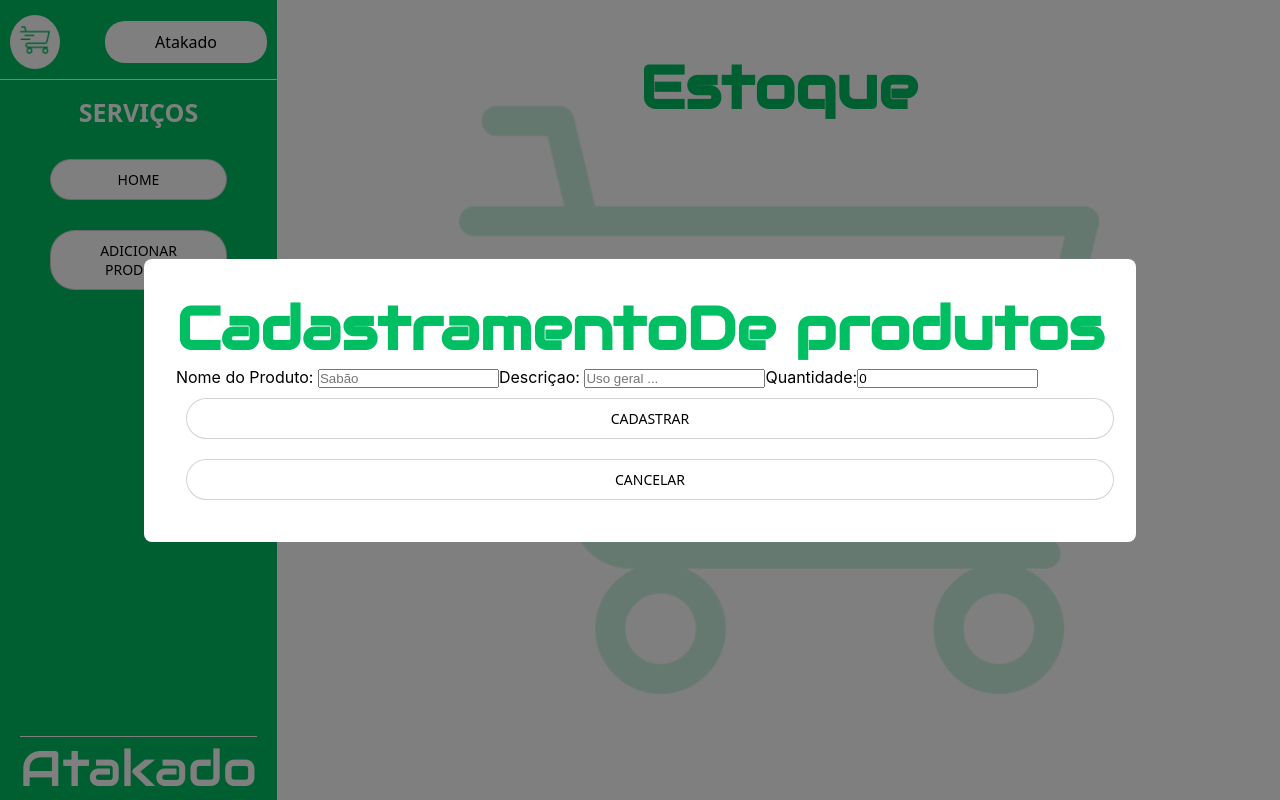
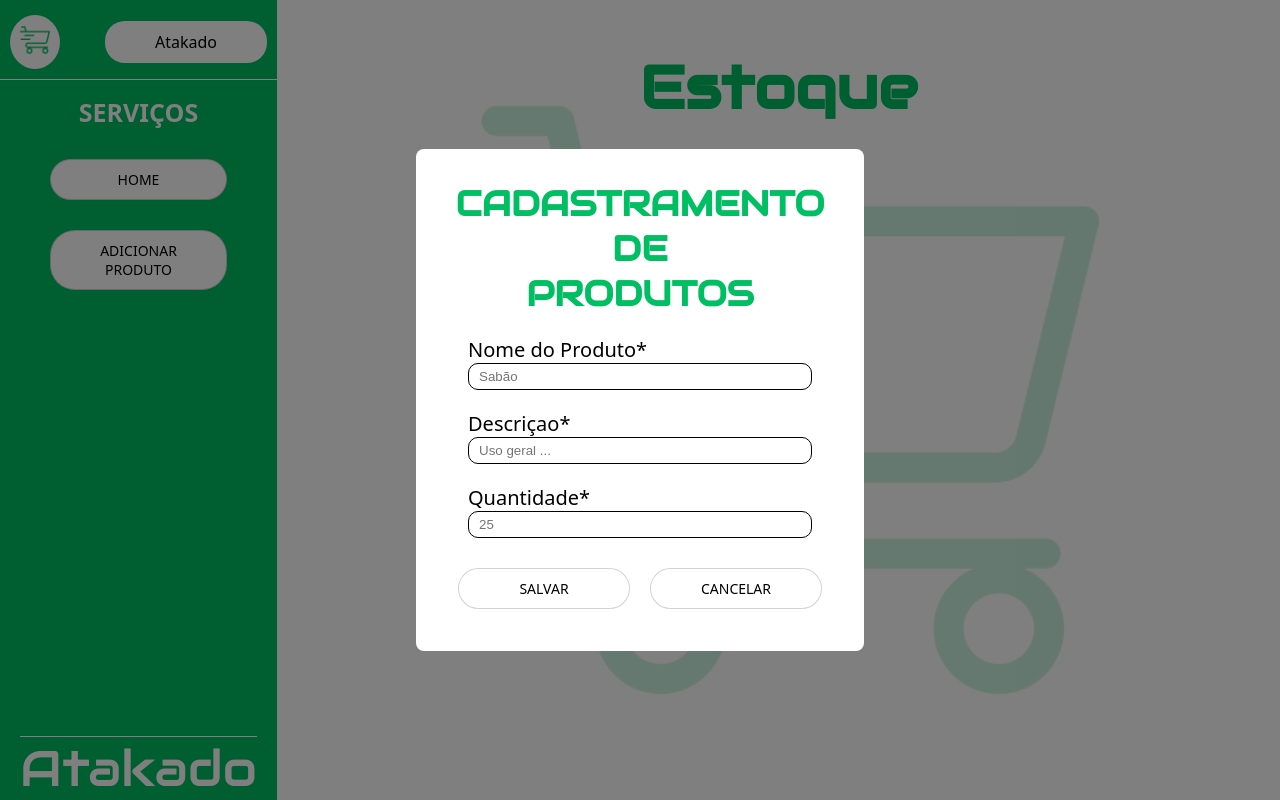
Before and after one commit to HenriqueMart/estoqueAtakado, a React (Create React App) app: page /Administration in a window 1280 px wide. Both pictures are taken after a click on the button "ADICIONAR PRODUTO". Built offline with nearby package versions, Linux system fonts and the light colour scheme; no server answers.

Commit message:
Style: component Modal

```diff
--- a/src/components/modal/Modal.jsx
+++ b/src/components/modal/Modal.jsx
@@ -1,16 +1,16 @@
 import React from 'react';
+import Style from './Modal.module.css'
 
- const Modal = ({ isOpen, onClose, children }) => {
+ const Modal = ({ isOpen, onClose, children, title }) => {
   if (!isOpen) return null;
 
   return (
-        <div className="fixed inset-0 bg-black bg-opacity-50 flex items-center justify-center z-50">
-        <div className="bg-white p-6 rounded shadow-lg relative">
-            <button className="absolute top-2 right-2" onClick={onClose}>X</button>
-            {children}
+        <div className={Style.modal_overlay}> {/* Use Style.modal_overlay */}
+            <div className={Style.modal_content}> {/* Use Style.modal_content */}
+                <h2 className={Style.modal_content_title}>{title}<br/>De <br/>produtos</h2>
+                {children} {/* Renderize a prop children */}
+            </div>
         </div>
-        </div>
-    );
-    };
+    )};
 
     export default Modal;
--- a/src/components/modal/Modal.module.css
+++ b/src/components/modal/Modal.module.css
@@ -0,0 +1,31 @@
+/*Modal*/
+
+.modal_content_title{
+    font-size: 35px;
+    font-weight: bold;
+    text-transform: uppercase;
+}
+
+.modal_overlay{
+    position: fixed;
+  top: 0;
+  left: 0;
+  right: 0;
+  bottom: 0;
+  background: rgba(0,0,0,0.5);
+  display: flex;
+  justify-content: center;
+  align-items: center;
+  z-index: 10;
+}
+
+.modal_content {
+    width: 30vw;
+    position: relative;
+    display: flex;
+    flex-direction: column;
+    background: white;
+    padding: 2rem;
+    border-radius: 8px;
+    font-size: 20px;
+}
--- a/src/components/tabela/Index.jsx
+++ b/src/components/tabela/Index.jsx
@@ -32,7 +32,7 @@ export default function Index({reload}){
     }
 
     if(erro){
-        return alert(`Erro: ${erro}`);
+        return console.log(`Erro: ${erro}`);
     }
 
 
--- a/src/pages/Administration/administration.jsx
+++ b/src/pages/Administration/administration.jsx
@@ -4,20 +4,10 @@ import Style from './administration.module.css'
 import { useNavigate } from 'react-router-dom';
 import Tabela from '../../components/tabela/Index'
 import { useState } from 'react';
+import Modal from '../../components/modal/Modal';
 
-function TelaModal({isOpen, onClose, children, title}){
-        if(!isOpen) return null;
-
-        return (
-           <div className={Style.modal_overlay}> {/* Use Style.modal_overlay */}
-            <div className={Style.modal_content}> {/* Use Style.modal_content */}
-                <h2>{title}De produtos</h2>
-                {children} {/* Renderize a prop children */}
-            </div>
-        </div>
-        );
-    }
-
+/* Variável Global para o tipo de cadastramento ou modificação de dados */
+let tipoDeModal = "";
 
 export default function Administration(){
 
@@ -26,9 +16,10 @@ export default function Administration(){
     const [formData, setFormData] = useState({
         nome: '',
         descricao: '',
-        quantidade: 0,
+        quantidade: '',
     });
     const [reloadTabela, setReloadTabela] = useState(false);
+
 
     const handleChange = (e) => {
         const {name, value} = e.target;
@@ -59,16 +50,17 @@ export default function Administration(){
             const resultado = await response.json();
             alert('Produto Salvo com Sucesso!');
             setReloadTabela(prev => !prev);
-            setFormData({nome: '', descricao: '', quantidade: 0});
+            setFormData({nome: '', descricao: '', quantidade: ''});
 
-        }catch(error){
-            console.log("Erro ao Enviar dados:", error.message);
+        }catch(Error){
+            console.log("Erro ao Enviar dados:", Error.message);
         }
 
     };
 
     const cadastramento = () => {
-        setIsModalOpen(true)
+        tipoDeModal = "Cadastramento ";
+        setIsModalOpen(true);
 
     }
 
@@ -116,27 +108,27 @@ export default function Administration(){
                 </section>
 
             </main>
-            <TelaModal isOpen={isModalOpen} title="Cadastramento" onClose={() => setIsModalOpen(false)}>
-                <form onSubmit={handleSubmit}>
-                    <div>
+            <Modal isOpen={isModalOpen} title={tipoDeModal} onClose={() => setIsModalOpen(false)}>
+                <form onSubmit={handleSubmit} >
+                    <div className={Style.modal_overlay_form}>
                         <label htmlFor="">
-                            Nome do Produto: <input type="text" name="nome" placeholder='Sabão' value={formData.nome} onChange={handleChange} required/>
+                            Nome do Produto*<input type="text" name="nome" placeholder='Sabão' value={formData.nome} onChange={handleChange} required/>
                         </label>
 
                         <label htmlFor="">
-                            Descriçao: <input type="text" name="descricao" placeholder='Uso geral ...' value={formData.descricao} onChange={handleChange} required/>
+                            Descriçao*<input type="text" name="descricao" placeholder='Uso geral ...' value={formData.descricao} onChange={handleChange} required/>
                         </label>
 
                         <label htmlFor="">
-                            Quantidade:<input type="number" name='quantidade' placeholder='25' value={formData.quantidade} onChange={handleChange} required/>
+                            Quantidade*<input type="number" name='quantidade' placeholder='25' value={formData.quantidade} onChange={handleChange} min="1" required/>
                         </label>
                     </div>
-                    <div>
-                        <Button type="submit" title="Cadastrar"/>
+                    <div className={Style.modal_overlay_form_button}>
+                        <Button type="submit" title="Salvar"/>
                         <Button onClick={() => fechamentoModal()} title="Cancelar"></Button>
                     </div>
                 </form>
-            </TelaModal>
+            </Modal>
 
         </div>
     )
--- a/src/pages/Administration/administration.module.css
+++ b/src/pages/Administration/administration.module.css
@@ -115,22 +115,32 @@ body{
 
 /*Modal*/
 
-.modal_overlay{
-    position: fixed;
-  top: 0;
-  left: 0;
-  right: 0;
-  bottom: 0;
-  background: rgba(0,0,0,0.5);
-  display: flex;
-  justify-content: center;
-  align-items: center;
-  z-index: 1000;
+.modal_overlay_form{
+    display: flex;
+    flex-direction: column;
+    font-size: 20px;
+    font-family: var(--font-second);
+    font-weight: 400;
+    gap: 20px;
+    padding: 20px;
+    align-items: center;
 }
 
-.modal_content {
-  background: white;
-  padding: 2rem;
-  border-radius: 8px;
-  position: relative;
+.modal_overlay_form > label{
+    display: flex;
+    width: 100%;
+    flex-direction: column;
 }
+
+.modal_overlay_form > label > input{
+    padding: 5px 10px;
+    text-align: left;
+    border-radius: 10px;
+    border: 1px solid black;
+    word-break: break-all;
+}
+
+.modal_overlay_form_button{
+    display: flex;
+    flex-direction: row;
+}
```
